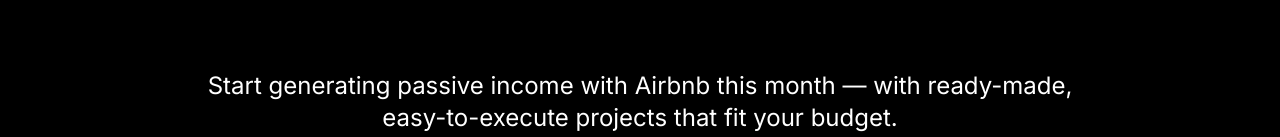
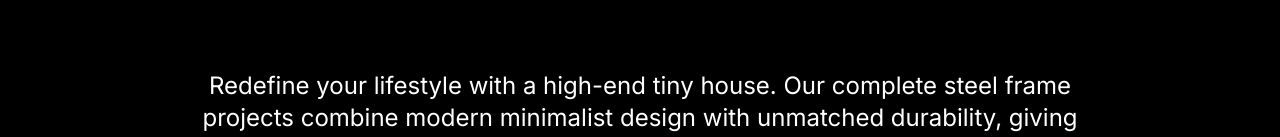
Before and after one commit to BinqQarenYu/likhahomebuilder, a React (Create React App) app in the folder frontend/: page / in a window 1280 px wide. Shown: the part 807-944 px from the top of the page. Built offline with nearby package versions, Linux system fonts and the light colour scheme; no server answers.

Commit message:
Update: Change quote to focus on Tiny House living instead of Airbnb investment

```diff
--- a/frontend/src/pages/HomePage.jsx
+++ b/frontend/src/pages/HomePage.jsx
@@ -424,7 +424,7 @@
           </div>
 
           <h2 className="text-xl md:text-2xl text-white mb-12 max-w-4xl mx-auto leading-relaxed">
-            Start generating passive income with Airbnb this month — with ready-made, easy-to-execute projects that fit your budget.
+            Redefine your lifestyle with a high-end tiny house. Our complete steel frame projects combine modern minimalist design with unmatched durability, giving you the freedom to live anywhere without compromise.
           </h2>
         </div>
       </section>
```
